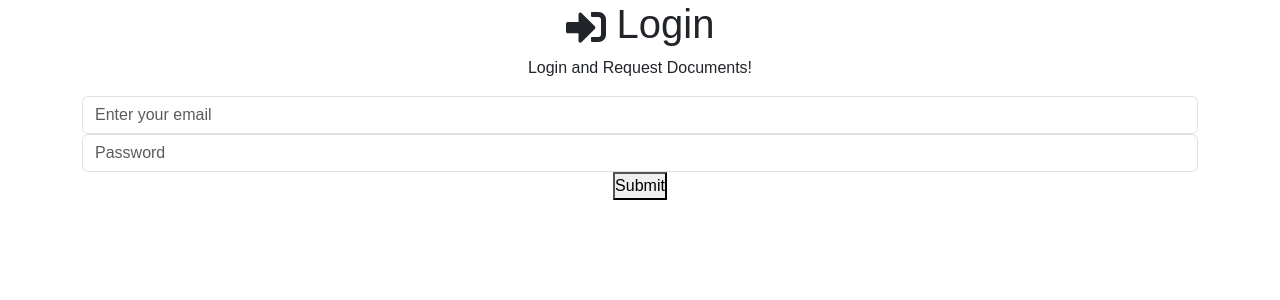
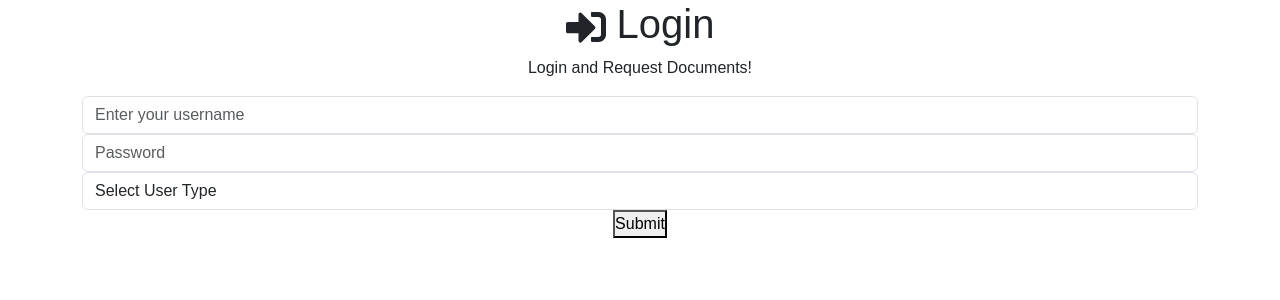
Before and after one commit to Akalanka-1996/eCommerce-demographic, a React (Create React App) app: page /login in a window 1280 px wide. Shown: the top 300 px of the page. Built offline with nearby package versions, Linux system fonts and the light colour scheme.

Commit message:
login done

```diff
--- a/package.json
+++ b/package.json
@@ -6,6 +6,7 @@
     "@testing-library/jest-dom": "^5.16.5",
     "@testing-library/react": "^13.4.0",
     "@testing-library/user-event": "^13.5.0",
+    "axios": "^1.4.0",
     "bootstrap": "^5.3.1",
     "react": "^18.2.0",
     "react-bootstrap": "^2.8.0",
@@ -16,6 +17,7 @@
     "react-toastify": "^9.1.3",
     "web-vitals": "^2.1.4"
   },
+  "proxy": "http://localhost:3001",
   "scripts": {
     "start": "react-scripts start",
     "build": "react-scripts build",
--- /dev/null
+++ b/src/config/config.js
@@ -0,0 +1,3 @@
+const BASE_URL = 'http://localhost:3001';
+
+export default BASE_URL;
--- a/src/pages/Login.jsx
+++ b/src/pages/Login.jsx
@@ -1,29 +1,18 @@
 import React from "react";
 import { useState, useEffect } from "react";
-import { toast } from 'react-toastify'
+import { toast } from "react-toastify";
 import { FaSignInAlt } from "react-icons/fa";
-
+import axios from "axios";
+import BASE_URL from "../config/config";
 
 const Login = () => {
   const [formData, setFormData] = useState({
-    email: "",
+    username: "",
     password: "",
+    user_type: "",
   });
 
-  const { email, password } = formData;
-
-  // useEffect(() => {
-  //   if (isError) {
-  //     toast.error(message)
-  //     alert("Invalid username or password!")
-  //   }
-
-  //   if (isSuccess || user) {
-  //     navigate('/')
-  //   }
-
-  //   dispatch(reset())
-  // }, [user, isError, isSuccess, message, navigate, dispatch])
+  const { username, password, user_type } = formData;
 
   const onChange = (e) => {
     setFormData((prevState) => ({
@@ -32,12 +21,22 @@ const Login = () => {
     }));
   };
 
-  const onSubmit = (e) => {
+  const onSubmit = async (e) => {
     e.preventDefault();
 
-    const userData = {email, password}
-
-    // dispatch(login(userData))
+    const userData = { username, password };
+    try {
+      const response = await axios.post(`${BASE_URL}/login`, userData, {
+        headers: {
+          "Content-Type": "application/json",
+        },
+      });
+      const { token } = response.data;
+      localStorage.setItem('token', token)
+      console.log("Response from server:", response.data);
+    } catch (error) {
+      console.error("Error:", error);
+    }
   };
 
   return (
@@ -52,12 +51,12 @@ const Login = () => {
         <form onSubmit={onSubmit}>
           <div className="form-group">
             <input
-              type="email"
+              type="text"
               className="form-control"
-              id="email"
-              name="email"
-              value={email}
-              placeholder="Enter your email"
+              id="username"
+              name="username"
+              value={username}
+              placeholder="Enter your username"
               onChange={onChange}
             />
           </div>
@@ -72,6 +71,19 @@ const Login = () => {
               onChange={onChange}
             />
           </div>
+          <div className="form-group">
+            <select
+              className="form-control"
+              id="user_type"
+              name="user_type"
+              value={user_type}
+              onChange={onChange}
+            >
+              <option value="">Select User Type</option>
+              <option value="vendor">Vendor</option>
+              <option value="designer">Designer</option>
+            </select>
+          </div>
 
           <div className="form-group">
             <button type="submit" className="btn-login btn-block">
@@ -80,8 +92,6 @@ const Login = () => {
           </div>
         </form>
       </secton>
-
-      {/* <Footer /> */}
     </>
   );
 };
```
Also changed, not shown: 1 other file (tests, documents, lock files or other folders).
